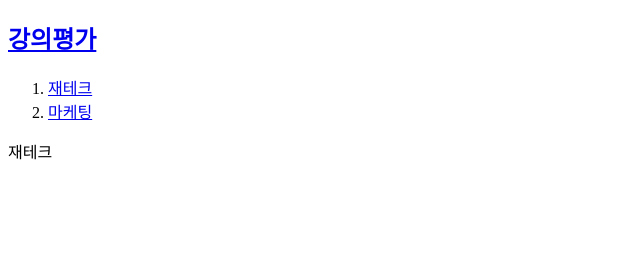
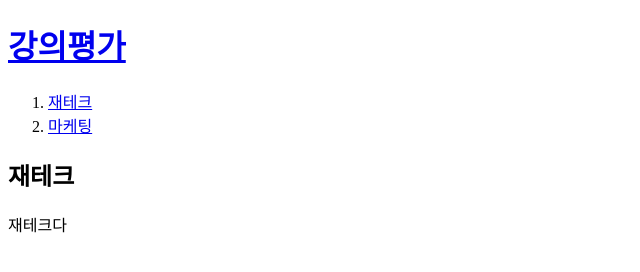
Before and after one commit to fire890/JP, a plain HTML site: page 1.html in a window 1280 px wide. Shown: the whole page, without its empty margins (0-640 px from the left). Drawn offline with Linux system fonts and the light colour scheme.

Commit message:
Add files via upload

```diff
--- a/1.html
+++ b/1.html
@@ -1,19 +1,26 @@
 <!doctype html>
 <html>
 <head>
-<title>강의평가</title>
+  <title>WEB - CSS</title>
+  <meta charset="utf-8">
+  <link rel="stylesheet" href ="style.css">
 </head>
 <body>
 
-<h2><a href ="index.html">강의평가 </a></h2>
-<ol>
-<li><a href ="1.html">재테크  </a></li>
-<li><a href ="2.html">마케팅  </a></li>
-</ol>
-
-<p>재테크 </p>
+  <h1><a href="index.html">강의평가</a></h1>
 
 
-<body>
+  <div id="grid">
+    <ol>
+      <li><a href="1.html">재테크</a></li>
+      <li><a href="2.html">마케팅</a></li>
 
-</html>
+    </ol>
+    <div id="article">
+        <h2>재테크</h2>
+        <p>
+재테크다        </p>
+      </div>
+  </div>
+  </body>
+  </html>
```
Also changed, not shown: 2.html (+18 -14 lines), index.html (+17 -13 lines).
